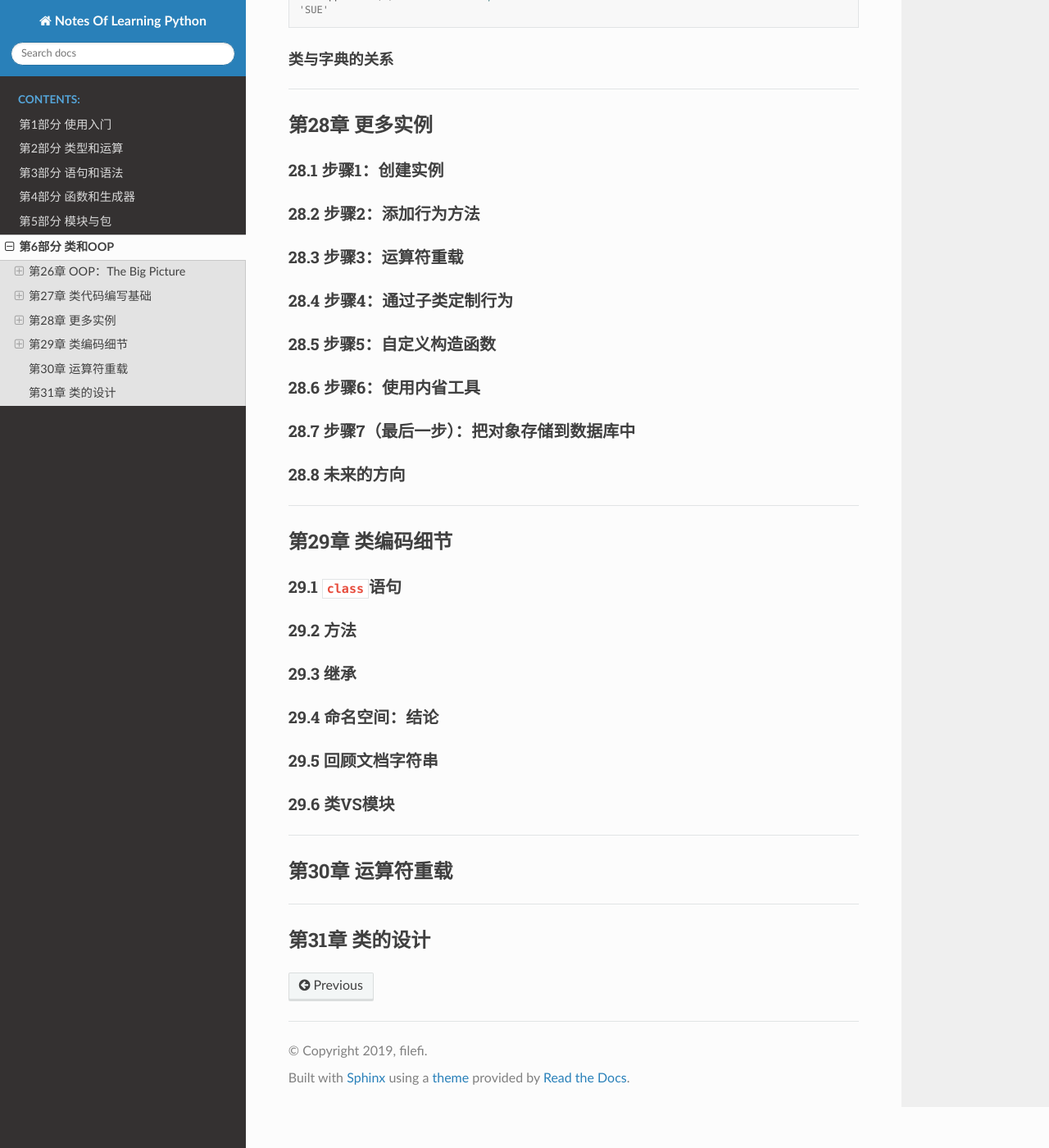
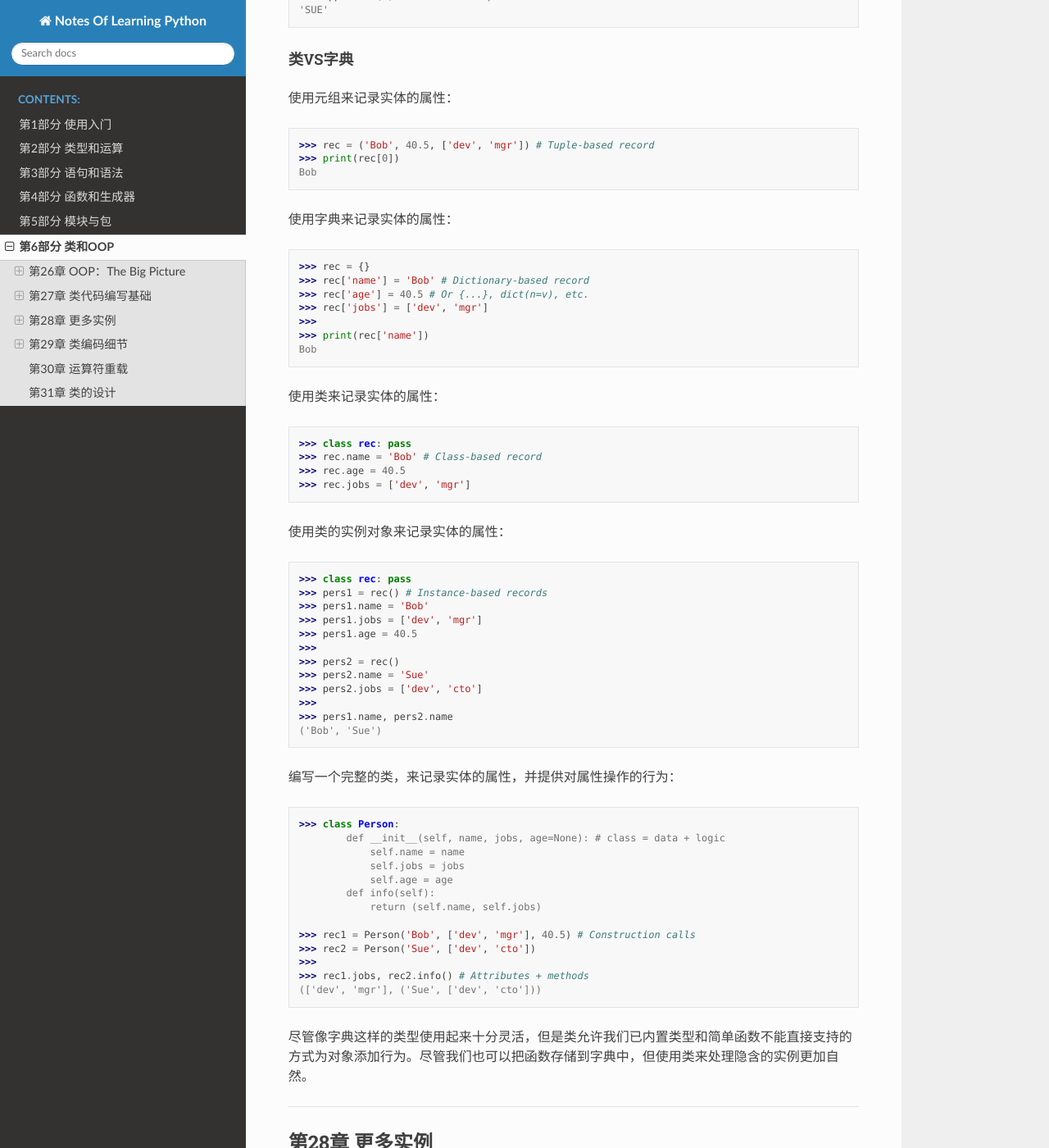
Before and after one commit to filefi/NotesOfLearningPython, a Sphinx documentation site: the page built from source/Part_6_Classes_and_OOP.md, in a window 1280 px wide and 1400 px high, scrolled down 11695 px. Shown: the whole window at 82% size. Built offline with Sphinx 7.4.7 and the Read the Docs theme 2.0.0, drawn with Linux system fonts in a browser that asks for light colours; some of the changed text lies outside the part shown.

````diff
--- a/source/Part_6_Classes_and_OOP.md
+++ b/source/Part_6_Classes_and_OOP.md
@@ -433,9 +433,71 @@ dict_keys([])
 'SUE'
 ```
 
-#### 类与字典的关系
 
 
+#### 类VS字典
+
+使用元组来记录实体的属性：
+
+```python
+>>> rec = ('Bob', 40.5, ['dev', 'mgr']) # Tuple-based record
+>>> print(rec[0])
+Bob
+```
+
+使用字典来记录实体的属性：
+```python
+>>> rec = {}
+>>> rec['name'] = 'Bob' # Dictionary-based record
+>>> rec['age'] = 40.5 # Or {...}, dict(n=v), etc.
+>>> rec['jobs'] = ['dev', 'mgr']
+>>>
+>>> print(rec['name'])
+Bob
+```
+
+使用类来记录实体的属性：
+```python
+>>> class rec: pass
+>>> rec.name = 'Bob' # Class-based record
+>>> rec.age = 40.5
+>>> rec.jobs = ['dev', 'mgr']
+```
+
+使用类的实例对象来记录实体的属性：
+```python
+>>> class rec: pass
+>>> pers1 = rec() # Instance-based records
+>>> pers1.name = 'Bob'
+>>> pers1.jobs = ['dev', 'mgr']
+>>> pers1.age = 40.5
+>>>
+>>> pers2 = rec()
+>>> pers2.name = 'Sue'
+>>> pers2.jobs = ['dev', 'cto']
+>>>
+>>> pers1.name, pers2.name
+('Bob', 'Sue')
+```
+
+编写一个完整的类，来记录实体的属性，并提供对属性操作的行为：
+```python
+>>> class Person:
+        def __init__(self, name, jobs, age=None): # class = data + logic
+            self.name = name
+            self.jobs = jobs
+            self.age = age
+        def info(self):
+            return (self.name, self.jobs)
+
+>>> rec1 = Person('Bob', ['dev', 'mgr'], 40.5) # Construction calls
+>>> rec2 = Person('Sue', ['dev', 'cto'])
+>>>
+>>> rec1.jobs, rec2.info() # Attributes + methods
+(['dev', 'mgr'], ('Sue', ['dev', 'cto']))
+```
+
+尽管像字典这样的类型使用起来十分灵活，但是类允许我们已内置类型和简单函数不能直接支持的方式为对象添加行为。尽管我们也可以把函数存储到字典中，但使用类来处理隐含的实例更加自然。
 
 
 
@@ -445,10 +507,40 @@ dict_keys([])
 
 
 ## 第28章 更多实例
+在本章中，我们将编写两个类：
+- `Person`：创建并处理关于人员的信息的一个类。
+- `Manager`：一个定制的`Person`，修改了继承的行为。
+
+在这个过程中，我们将创建2个类的实例，并测试它们的功能。最后，我们将把实例存储到一个`shelve`的面向对象数据库中，使它们持久化。通过这种方式，我们可以把这些代码用作模板，从而发展为完全用Python编写的一个完备的个人数据库。
 ### 28.1 步骤1：创建实例
 
+在Python中，模块名使用小写字母开头，而类名使用一个大写字母开头，这通常是惯例。
+
+按照惯例，我们将新的模块文件命名为`person.py`，将其中的类命名为`Person`，如下所示：
+
+```python
+# File person.py (start)
+class Person: # Start a class
+```
 
 ### 28.2 步骤2：添加行为方法
+
+通过 ***实例对象属性*** 记录人员的基本信息。
+
+实例对象属性通常通过给类方法函数中的`self`属性赋值来创建。
+
+每次创建一个实例时，Python自动运行构造函数`__init__`。构造函数`__init__`通过其第一个参数`self`给实例对象属性赋第一个值以创建该对象实例属性。
+
+```python
+# Add record field initialization
+class Person:
+    def __init__(self, name, job, pay): # Constructor takes three arguments
+        self.name = name # Fill out fields when created
+        self.job = job # self is the new instance object
+        self.pay = pay
+```
+
+
 
 
 ### 28.3 步骤3：运算符重载
````
